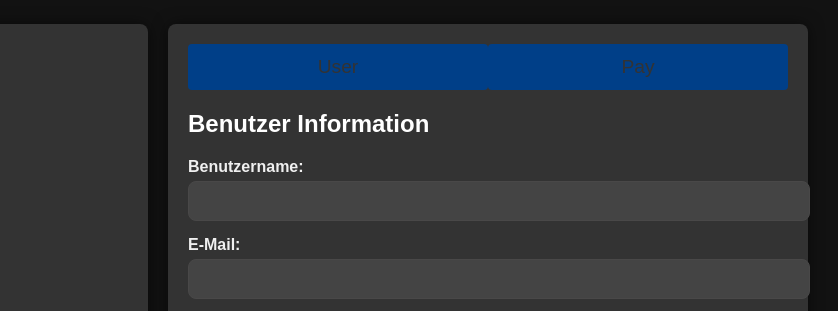
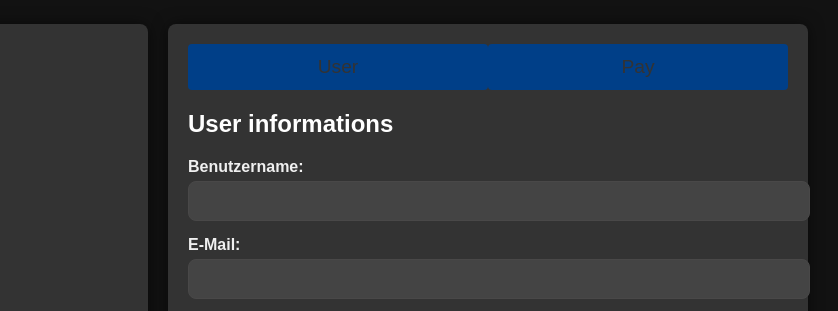
Before and after one commit to KibouAkari/Gambling, a plain HTML site: page profile.html in a window 1280 px wide. Shown: the part 880-1191 px from the top of the page, 442-1280 px from the left. Drawn offline with Linux system fonts and the light colour scheme.

Commit message:
Update profile.html

```diff
--- a/profile.html
+++ b/profile.html
@@ -59,7 +59,7 @@
         </div>
 
         <div class="tab-content user-tab active">
-          <h2>Benutzer Information</h2>
+          <h2>User informations</h2>
           <form>
             <label for="username">Benutzername:</label>
             <input type="text" id="username" name="username" />
```
